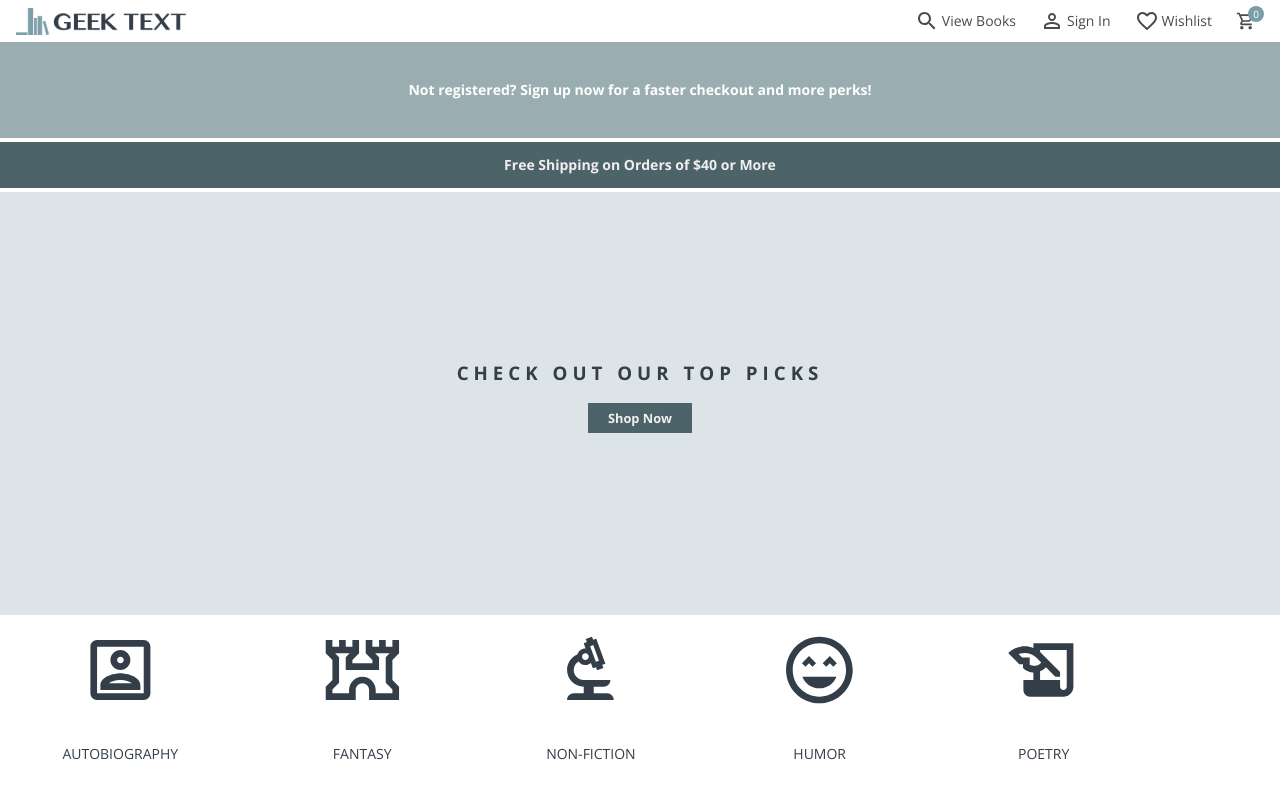
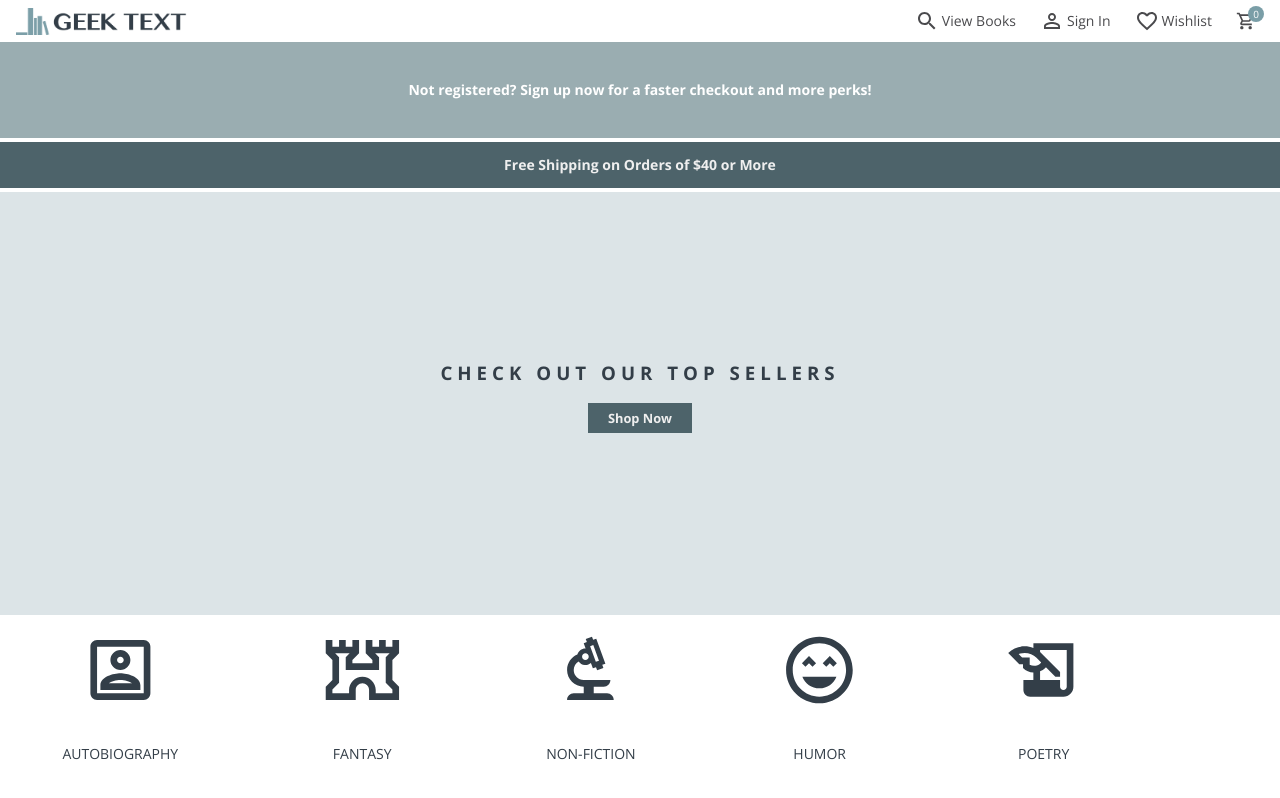
Before and after one commit to PAVITHRA2999/geek-text-frontend, a React (Create React App) app: page / in a window 1280 px wide. Shown: the top 798 px of the page. Built offline with nearby package versions, Linux system fonts and the light colour scheme.

Commit message:
Udate readme

```diff
--- a/src/Screens/HomeScreen/HomeScreen.jsx
+++ b/src/Screens/HomeScreen/HomeScreen.jsx
@@ -21,7 +21,7 @@ const HomeScreen = () => {
 				id='remaining-height'
 				onClick={(event) => (window.location.href = '/browse')}
 			>
-				<h3 className='banner-text-header'>Check out our top picks</h3>
+				<h3 className='banner-text-header'>Check out our top sellers</h3>
 				<Link to='/browse'>
 					<div className='banner-button'>
 						<button className='btn btn-dark'>Shop Now</button>
```
Also changed, not shown: 1 other file (tests, documents, lock files or other folders).
